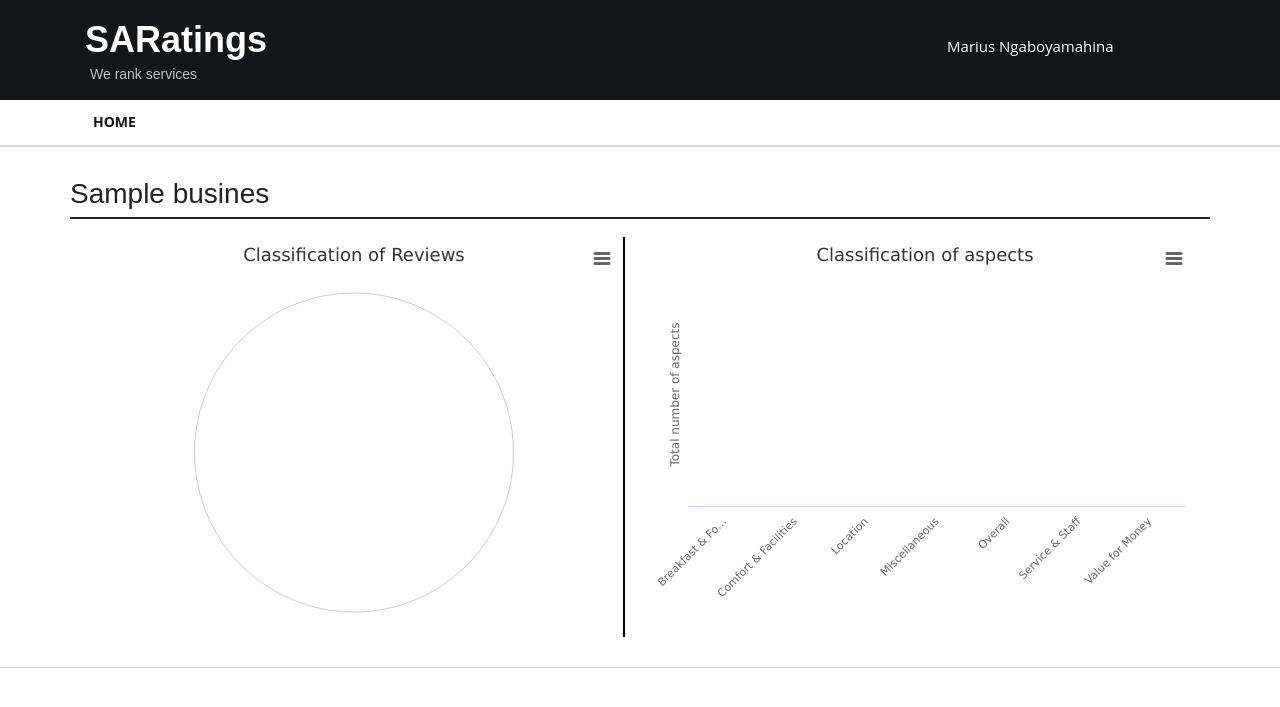
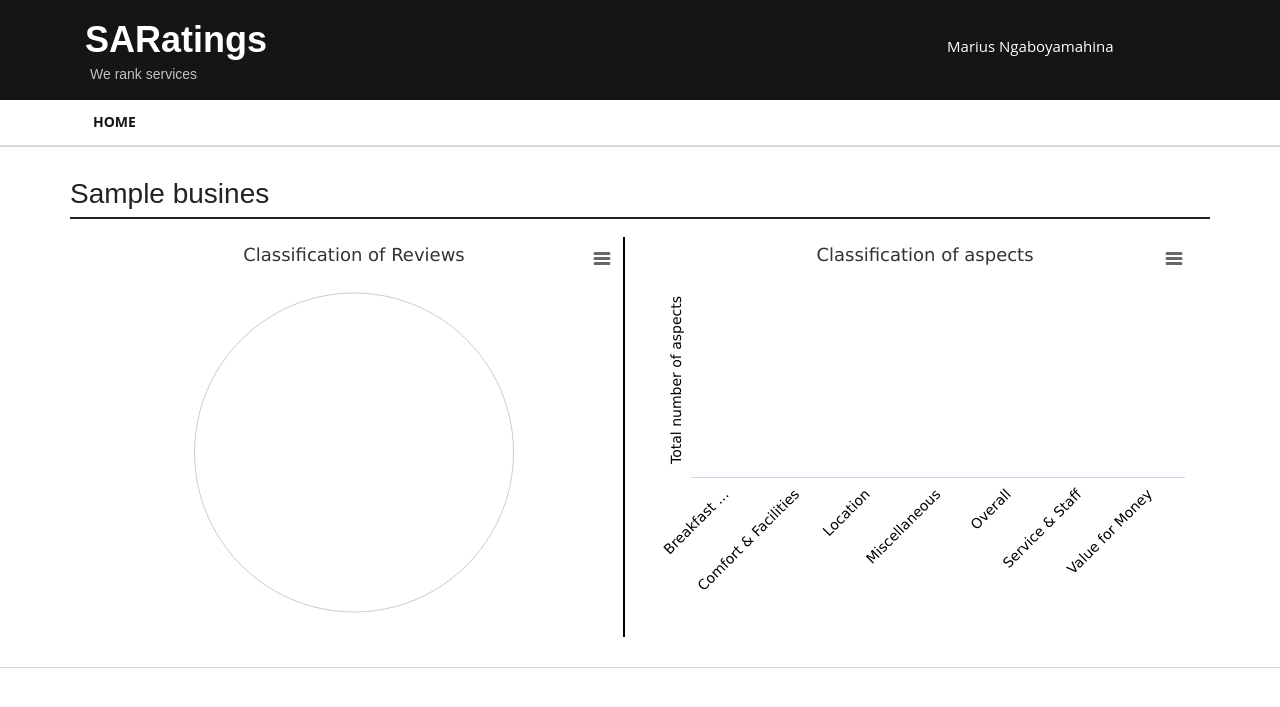
Before and after one commit to Ntezi/SARating, a Django app: template display_site/templates/ratings/detail.html in a window 1280 px wide. Shown: the top 707 px of the page. Run offline with Django 3.2, Linux system fonts and the light colour scheme; the template is opened without the code that fills it: most values are stand-ins (such as "Sample title", 1, 10 or a date in 2020); some libraries are stand-ins or nearby versions.

Commit message:
graph fonts

```diff
--- a/display_site/templates/ratings/detail.html
+++ b/display_site/templates/ratings/detail.html
@@ -4,9 +4,10 @@
 <section class="section-01">
     <div class="container">
         <div class="row">
-           <h3 class="heading-large">{{ business.name }}</h3>
+            <h3 class="heading-large">{{ business.name }}</h3>
             <div class="col-lg-6 col-md-6">
-                <div id="pie-chart" style="min-width: 310px; height: 400px; max-width: 600px; margin: 0 auto; border-right: black 2px solid;"></div>
+                <div id="pie-chart"
+                     style="min-width: 310px; height: 400px; max-width: 600px; margin: 0 auto; border-right: black 2px solid;"></div>
             </div>
             <div class="col-lg-6 col-md-6">
                 <div id="column-chart" style="min-width: 310px; height: 400px; margin: 0 auto"></div>
@@ -46,12 +47,13 @@
                     enabled: true,
                     format: '<b>{point.name}</b>: {point.percentage:.1f} %',
                     style: {
-                        color: (Highcharts.theme && Highcharts.theme.contrastTextColor) || 'black'
+                        color: (Highcharts.theme && Highcharts.theme.contrastTextColor) || 'black',
+                        fontSize: '14px'
                     }
                 }
             }
         },
-        colors : ['green', 'red'],
+        colors: ['green', 'red'],
         series: [{
             name: 'Reviews',
             colorByPoint: true,
@@ -67,6 +69,7 @@
 </script>
 
 <script>
+
     breakfast_food_drink = {{business.breakfast_food_drink}}
     comfort_facilities = {{business.comfort_facilities}}
     location_aspects = {{business.location_aspects}}
@@ -74,7 +77,6 @@
     overall = {{business.overall}}
     service_staff = {{business.service_staff}}
     value_for_money = {{business.value_for_money}}
-
     Highcharts.chart('column-chart', {
         chart: {
             type: 'column'
@@ -83,13 +85,28 @@
             text: 'Classification of aspects'
         },
         xAxis: {
-            type: 'category'
+            type: 'category',
+            labels: {
+                style: {
+                    color: 'black',
+                    fontSize: '14px'
+                }
+            },
         },
         yAxis: {
             title: {
-                text: 'Total number of aspects'
-            }
-
+                text: 'Total number of aspects',
+                style: {
+                    color: 'black',
+                    fontSize: '14px'
+                }
+            },
+            labels: {
+                style: {
+                    color: 'black',
+                    fontSize: '14px'
+                }
+            },
         },
         legend: {
             enabled: false
```
